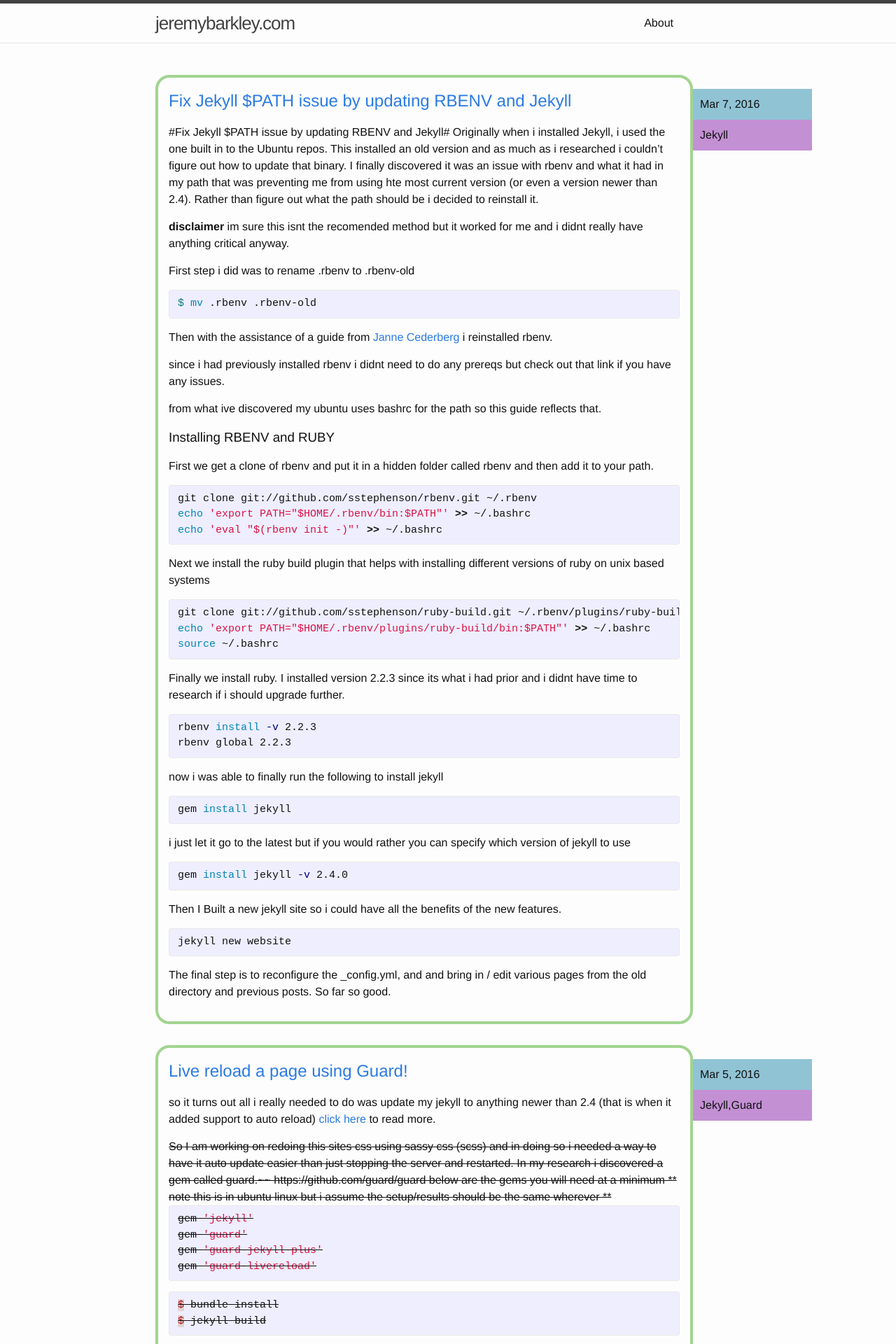
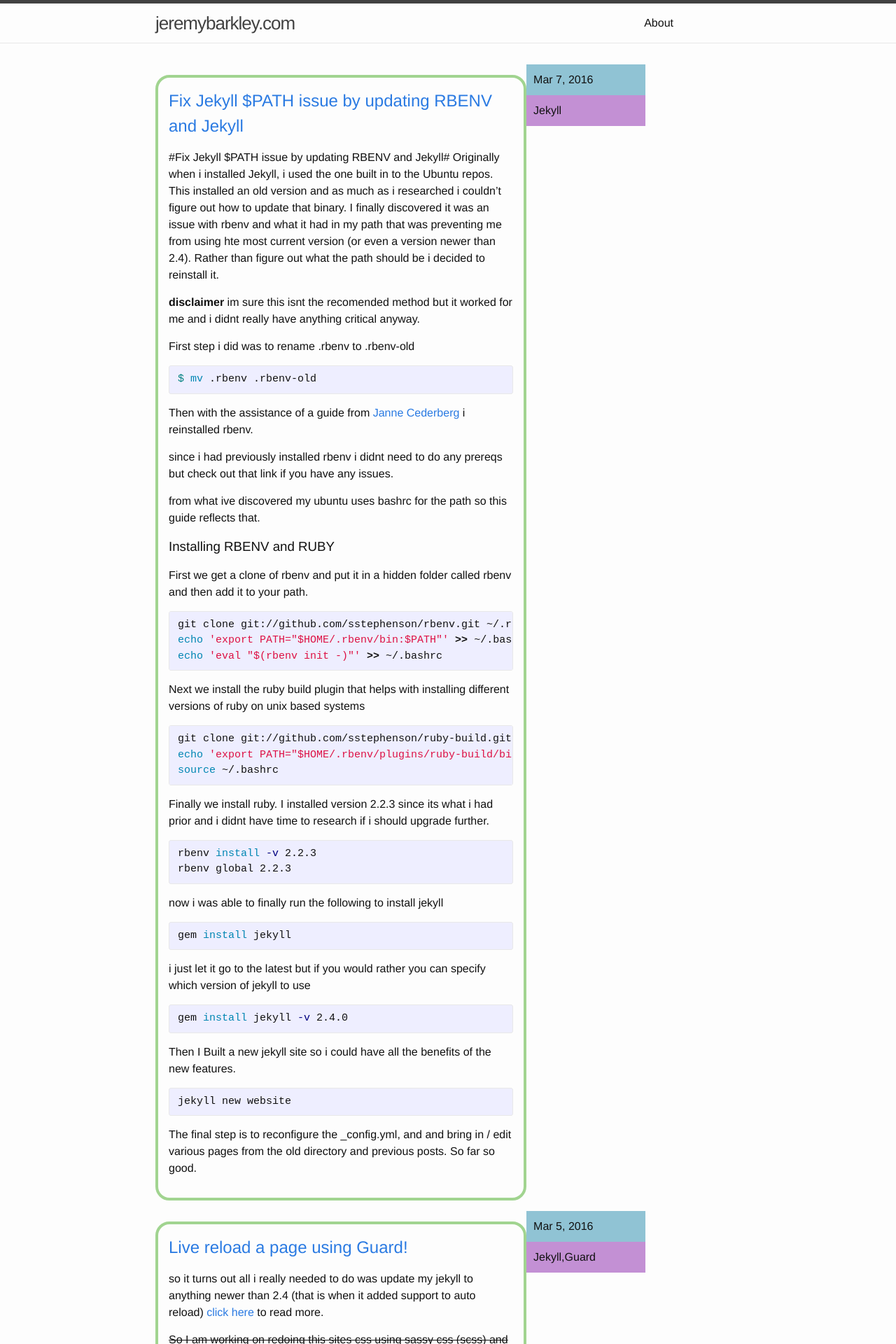
Before and after one commit to sensoph1/sensoph1.github.io, a Jekyll site: the page built from index.html, in a window 1280 px wide. Shown: the top 1920 px of the page at 70% size. Built offline with Jekyll 4.4.1, drawn with Linux system fonts in a browser that asks for light colours; the list of posts is cut into pages by our own code.

Commit message:
worked on responsive styling

```diff
--- a/_sass/_custom.scss
+++ b/_sass/_custom.scss
@@ -1,17 +1,28 @@
 // my variables
+
+$small-break: 700px;
+
 
 .wrapper{
 	margin-left:15% !important;
+	@media screen and (max-width: $small-break){
+	 margin-left:0 !important;
+		width:70% ;
+
+	}
+
 }
 .page-content{
 	margin:0px;
 	padding:0px;
+
 }
 .post-wrapper{
 	border-radius:20px;
 	display:flex;
-	width:950px;
+	width:95%;
 	margin:0px;
+
 
 }
 
@@ -20,15 +31,33 @@
 	border:4px solid #A1D490;
 	border-radius:20px;
 	margin:15px 0;
-	width:730px !important;
+	width:70% ;
+	@media screen and (max-width: $small-break){
+
+		width:50% ;
+
+	}
+ }
+
+.slide-out-tags{
+	margin:35px 0px;
+	@media screen and (max-width: $small-break){
+
+	display:none;
+
+	}
 }
-.slide-out{
-	margin:35px 0px;
+.inline-tags{
+display:none;
 }
 .category,.date{
 	padding:10px;
 	margin:10px 0 -1 -1;
 	width:150px;
+	@media screen and (max-width: $small-break){
+
+	display:inline-block;
+	}
 }
 .date{
 	background:#90C3D4;
```
